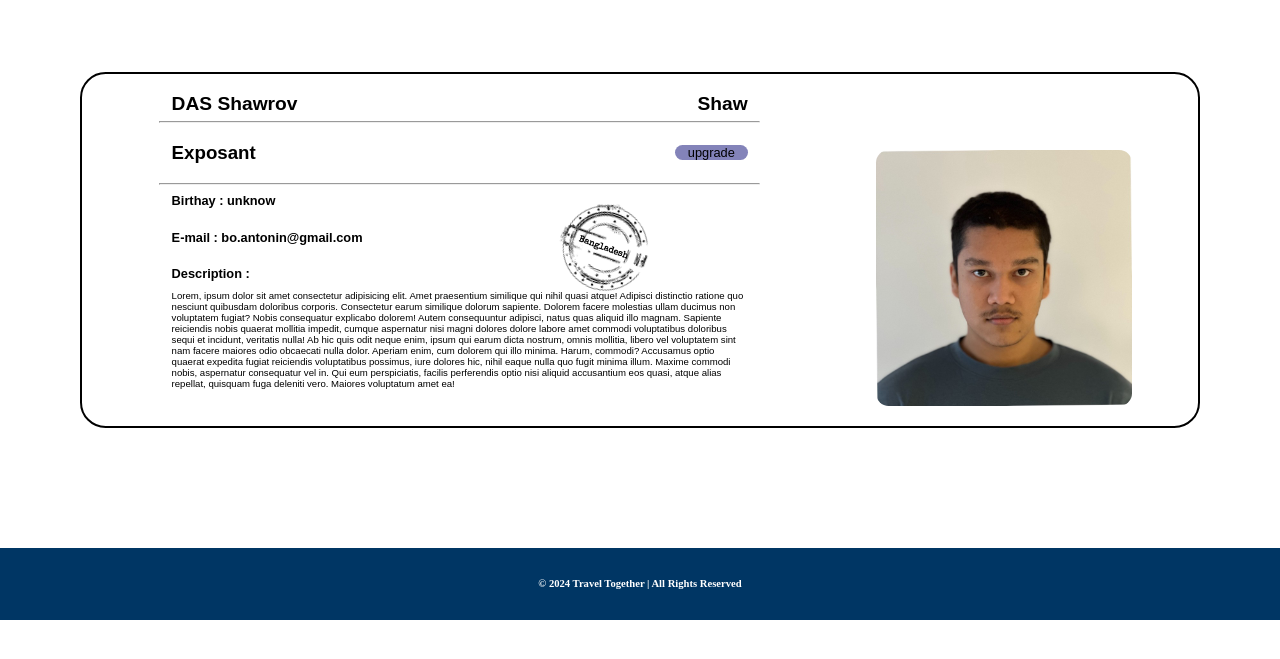
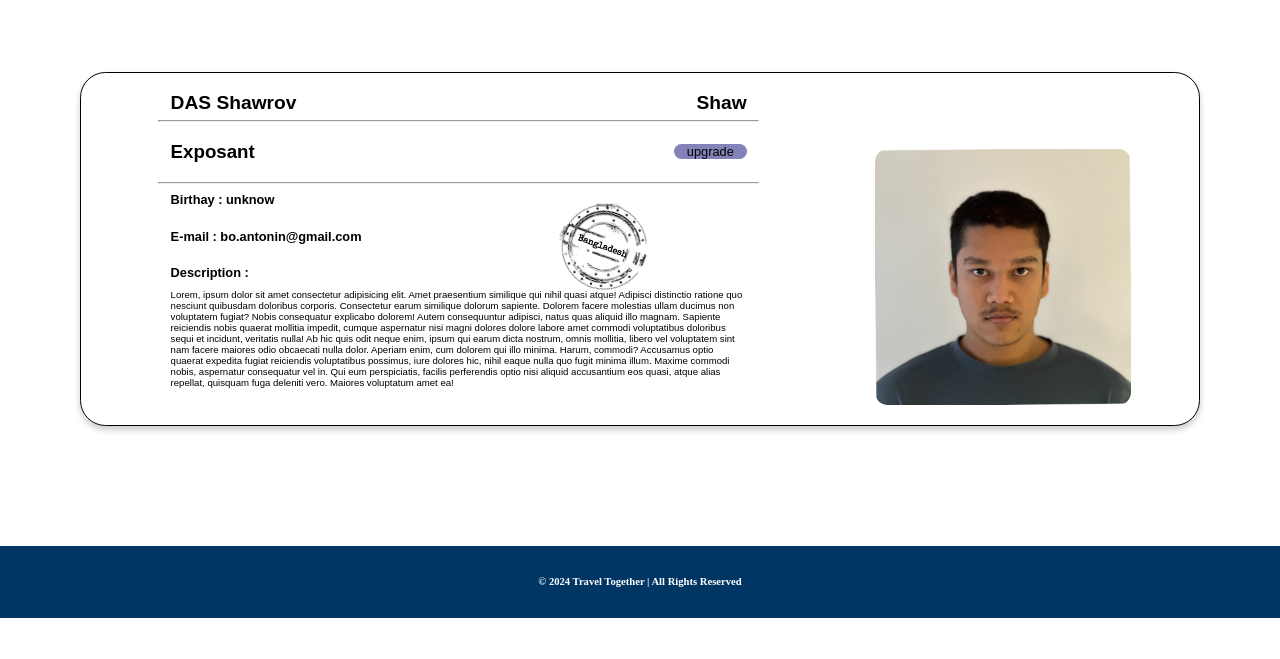
Before and after one commit to Eliasgdr/ExploreTogether, a PHP site: page /profile.php in a window 1280 px wide. Shown: the part 55-714 px from the top of the page. Run offline with PHP 8.4, Linux system fonts and the light colour scheme; some web fonts are replaced.

Commit message:
rajouté une ombre et changé la largeur du border pour faire comme les encadrés de login et registration

```diff
--- a/public_html/stylessheet/profile.css
+++ b/public_html/stylessheet/profile.css
@@ -11,7 +11,9 @@
     font-family: "Numans", sans-serif;
 
     border-color:var(--blackColor);
-    border-width: 0.2vw;
+    border-width: 0.1vw;
+
+    box-shadow: 0 4px 6px rgba(0, 0, 0, 0.2);
     border-style: solid;
     border-radius: 2vw;
 
```
